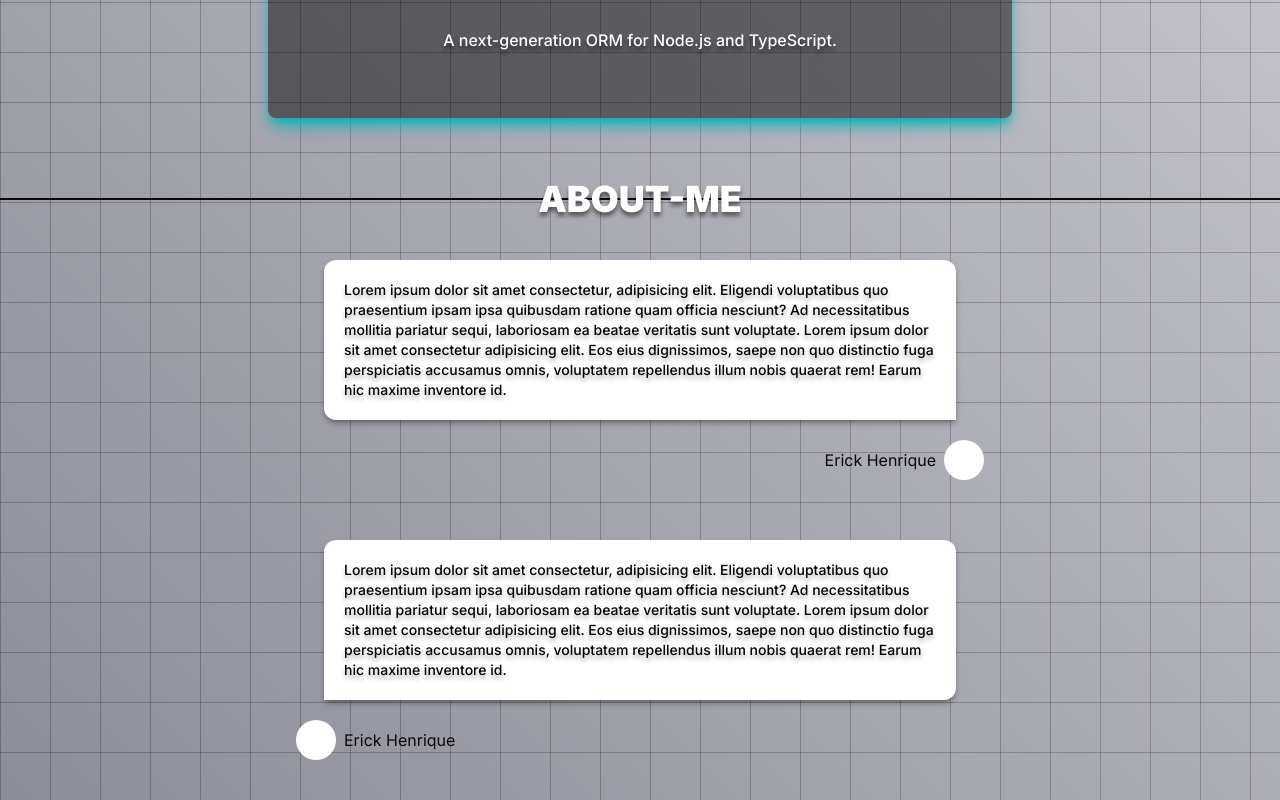
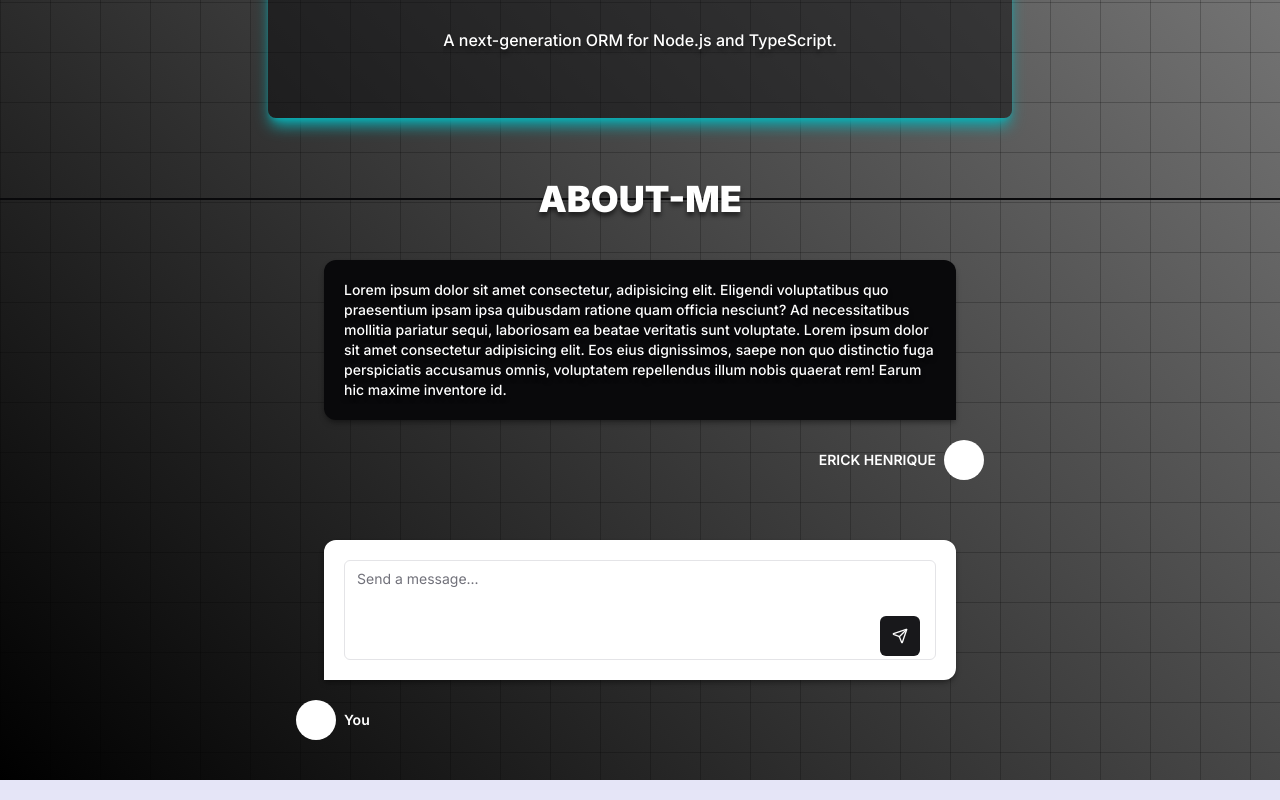
Before and after one commit to Erick244/portfolio, a Next.js app: page / in a window 1280 px wide. Shown: the part 2498-3298 px from the top of the page. Built offline with nearby package versions, Linux system fonts and the light colour scheme.

Commit message:
feat(Message): create message for about-me page

```diff
--- a/src/app/globals.css
+++ b/src/app/globals.css
@@ -118,7 +118,7 @@
 
     background-image: linear-gradient(#00000037 1.5px, transparent 1.5px),
         linear-gradient(to right, #00000037 1.5px, transparent 1.5px),
-        linear-gradient(45deg, #00000062, hsl(var(--background)));
+        linear-gradient(45deg, #000000, hsl(var(--background)));
 
     background-size: 30px 50px, 50px 30px, 100% 100%;
     background-position: 0px 0px, 0px 0px, 0px 0px;
--- /dev/null
+++ b/src/components/message/MessageContent.tsx
@@ -0,0 +1,21 @@
+import { cn } from "@/lib/utils";
+
+interface MessageContentProps {
+    children: React.ReactNode;
+    isSender?: boolean;
+}
+
+export function MessageContent({ children, isSender }: MessageContentProps) {
+    return (
+        <div
+            className={cn(
+                "bg-background p-5 rounded-xl shadow-md shadow-black/30",
+                isSender
+                    ? "rounded-bl-none bg-background"
+                    : "rounded-br-none bg-foreground"
+            )}
+        >
+            {children}
+        </div>
+    );
+}
--- /dev/null
+++ b/src/components/message/MessageRoot.tsx
@@ -0,0 +1,7 @@
+interface MessageRootProps {
+    children: React.ReactNode;
+}
+
+export function MessageRoot({ children }: MessageRootProps) {
+    return <div className="max-w-2xl relative p-5">{children}</div>;
+}
--- /dev/null
+++ b/src/components/message/MessageUser.tsx
@@ -0,0 +1,22 @@
+import { cn } from "@/lib/utils";
+
+interface MessageUserProps {
+    children: React.ReactNode;
+    isSender?: boolean;
+}
+
+export function MessageUser({ children, isSender }: MessageUserProps) {
+    return (
+        <div
+            className={cn(
+                "flex  items-center gap-2 absolute mt-5",
+                isSender ? "flex-row-reverse -left-2" : "flex-row -right-2"
+            )}
+        >
+            <span className="text-background font-semibold text-sm">
+                {children}
+            </span>
+            <div className="h-10 w-10 rounded-full bg-background" />
+        </div>
+    );
+}
--- /dev/null
+++ b/src/components/message/index.tsx
@@ -0,0 +1,9 @@
+import { MessageContent } from "./MessageContent";
+import { MessageRoot } from "./MessageRoot";
+import { MessageUser } from "./MessageUser";
+
+export const Message = {
+    Root: MessageRoot,
+    Content: MessageContent,
+    User: MessageUser,
+};
--- a/src/components/sections/AboutMe.tsx
+++ b/src/components/sections/AboutMe.tsx
@@ -1,55 +1,45 @@
+import { SendIcon } from "lucide-react";
+import { Message } from "../message";
 import { P } from "../typography/P";
+import { Button } from "../ui/button";
+import { Textarea } from "../ui/textarea";
 
 // TODO: COMPONENTIZATION
 
 export function AboutMe() {
     return (
         <section className="mb-20 space-y-20">
-            <div className="max-w-2xl relative p-5">
-                <P
-                    style={{
-                        color: "#000",
-                    }}
-                    className="bg-background p-5 md:text-sm rounded-xl rounded-br-none shadow-md shadow-black/30"
-                >
-                    Lorem ipsum dolor sit amet consectetur, adipisicing elit.
-                    Eligendi voluptatibus quo praesentium ipsam ipsa quibusdam
-                    ratione quam officia nesciunt? Ad necessitatibus mollitia
-                    pariatur sequi, laboriosam ea beatae veritatis sunt
-                    voluptate. Lorem ipsum dolor sit amet consectetur
-                    adipisicing elit. Eos eius dignissimos, saepe non quo
-                    distinctio fuga perspiciatis accusamus omnis, voluptatem
-                    repellendus illum nobis quaerat rem! Earum hic maxime
-                    inventore id.
-                </P>
-                <div className="flex items-center gap-2 absolute -right-2 mt-5">
-                    <span>Erick Henrique</span>
-                    <div className="h-10 w-10 rounded-full bg-background" />
-                </div>
-            </div>
+            <Message.Root>
+                <Message.Content>
+                    <P className="leading-relaxed md:text-sm">
+                        Lorem ipsum dolor sit amet consectetur, adipisicing
+                        elit. Eligendi voluptatibus quo praesentium ipsam ipsa
+                        quibusdam ratione quam officia nesciunt? Ad
+                        necessitatibus mollitia pariatur sequi, laboriosam ea
+                        beatae veritatis sunt voluptate. Lorem ipsum dolor sit
+                        amet consectetur adipisicing elit. Eos eius dignissimos,
+                        saepe non quo distinctio fuga perspiciatis accusamus
+                        omnis, voluptatem repellendus illum nobis quaerat rem!
+                        Earum hic maxime inventore id.
+                    </P>
+                </Message.Content>
 
-            <div className="max-w-2xl relative p-5">
-                <P
-                    style={{
-                        color: "#000",
-                    }}
-                    className="bg-background p-5 md:text-sm rounded-xl rounded-bl-none shadow-md shadow-black/30"
-                >
-                    Lorem ipsum dolor sit amet consectetur, adipisicing elit.
-                    Eligendi voluptatibus quo praesentium ipsam ipsa quibusdam
-                    ratione quam officia nesciunt? Ad necessitatibus mollitia
-                    pariatur sequi, laboriosam ea beatae veritatis sunt
-                    voluptate. Lorem ipsum dolor sit amet consectetur
-                    adipisicing elit. Eos eius dignissimos, saepe non quo
-                    distinctio fuga perspiciatis accusamus omnis, voluptatem
-                    repellendus illum nobis quaerat rem! Earum hic maxime
-                    inventore id.
-                </P>
-                <div className="flex flex-row-reverse items-center gap-2 absolute -left-2 mt-5">
-                    <span>Erick Henrique</span>
-                    <div className="h-10 w-10 rounded-full bg-background" />
-                </div>
-            </div>
+                <Message.User>ERICK HENRIQUE</Message.User>
+            </Message.Root>
+
+            <Message.Root>
+                <Message.Content isSender>
+                    <Textarea
+                        placeholder="Send a message..."
+                        className="resize-none min-h-[100px]"
+                    />
+                    <Button size="icon" className="absolute right-14 bottom-11">
+                        <SendIcon className="w-4 h-4" />
+                    </Button>
+                </Message.Content>
+
+                <Message.User isSender>You</Message.User>
+            </Message.Root>
         </section>
     );
 }
--- /dev/null
+++ b/src/components/ui/textarea.tsx
@@ -0,0 +1,24 @@
+import * as React from "react"
+
+import { cn } from "@/lib/utils"
+
+export interface TextareaProps
+  extends React.TextareaHTMLAttributes<HTMLTextAreaElement> {}
+
+const Textarea = React.forwardRef<HTMLTextAreaElement, TextareaProps>(
+  ({ className, ...props }, ref) => {
+    return (
+      <textarea
+        className={cn(
+          "flex min-h-[80px] w-full rounded-md border border-input bg-background px-3 py-2 text-sm ring-offset-background placeholder:text-muted-foreground focus-visible:outline-none focus-visible:ring-2 focus-visible:ring-ring focus-visible:ring-offset-2 disabled:cursor-not-allowed disabled:opacity-50",
+          className
+        )}
+        ref={ref}
+        {...props}
+      />
+    )
+  }
+)
+Textarea.displayName = "Textarea"
+
+export { Textarea }
```
Also changed, not shown: 1 other file (tests, documents, lock files or other folders).
